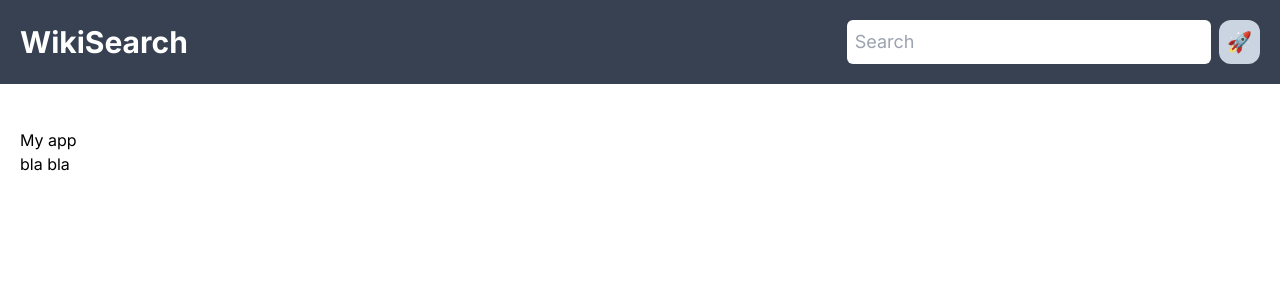
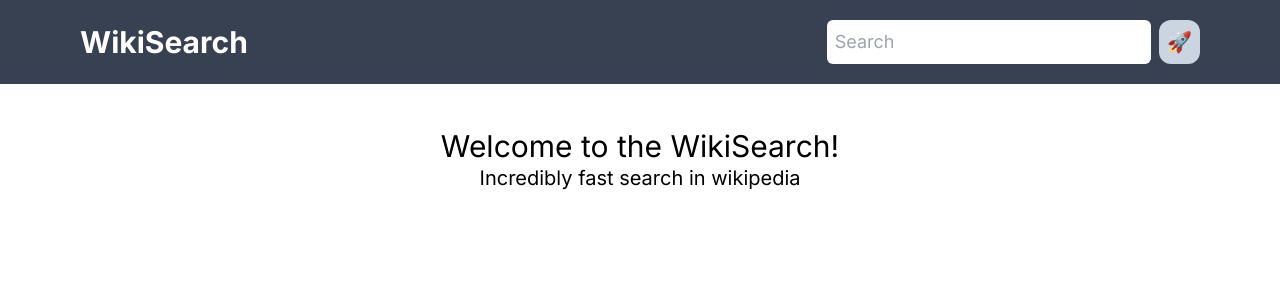
Before and after one commit to nikita2090/wiki-search, a Next.js app: page / in a window 1280 px wide. Shown: the top 300 px of the page. Built offline with nearby package versions, Linux system fonts and the light colour scheme.

Commit message:
styles changed

```diff
--- a/app/layout.tsx
+++ b/app/layout.tsx
@@ -19,7 +19,7 @@ export default function RootLayout({
         <html lang="en">
             <body className={inter.className}>
                 <Navbar />
-                <main className="pt-32 px-5 md:pt-22">{children}</main>
+                <main className="pt-32 px-5 md:pt-22 md:px-40">{children}</main>
             </body>
         </html>
     );
--- a/app/page.tsx
+++ b/app/page.tsx
@@ -1,8 +1,8 @@
 export default function Home() {
     return (
-        <div className="flex flex-col justify-start">
-            <h1> My app</h1>
-            <p>bla bla</p>
+        <div className="flex flex-col justify-start items-center">
+            <h1 className="text-3xl">Welcome to the WikiSearch!</h1>
+            <p className="text-xl">Incredibly fast search in wikipedia</p>
         </div>
     );
 }
--- a/components/Navbar.tsx
+++ b/components/Navbar.tsx
@@ -4,7 +4,7 @@ import Search from './Search';
 
 export default function Navbar() {
     return (
-        <nav className="flex flex-col items-center md:flex-row md:justify-between p-5 bg-gray-700 fixed w-full">
+        <nav className="flex flex-col items-center md:flex-row md:justify-between py-5 px-5 md:px-20 bg-gray-700 fixed w-full">
             <h1 className="text-3xl pb-2.5 font-bold text-white md:pb-0">
                 <Link href={'/'}>WikiSearch</Link>
             </h1>
```
